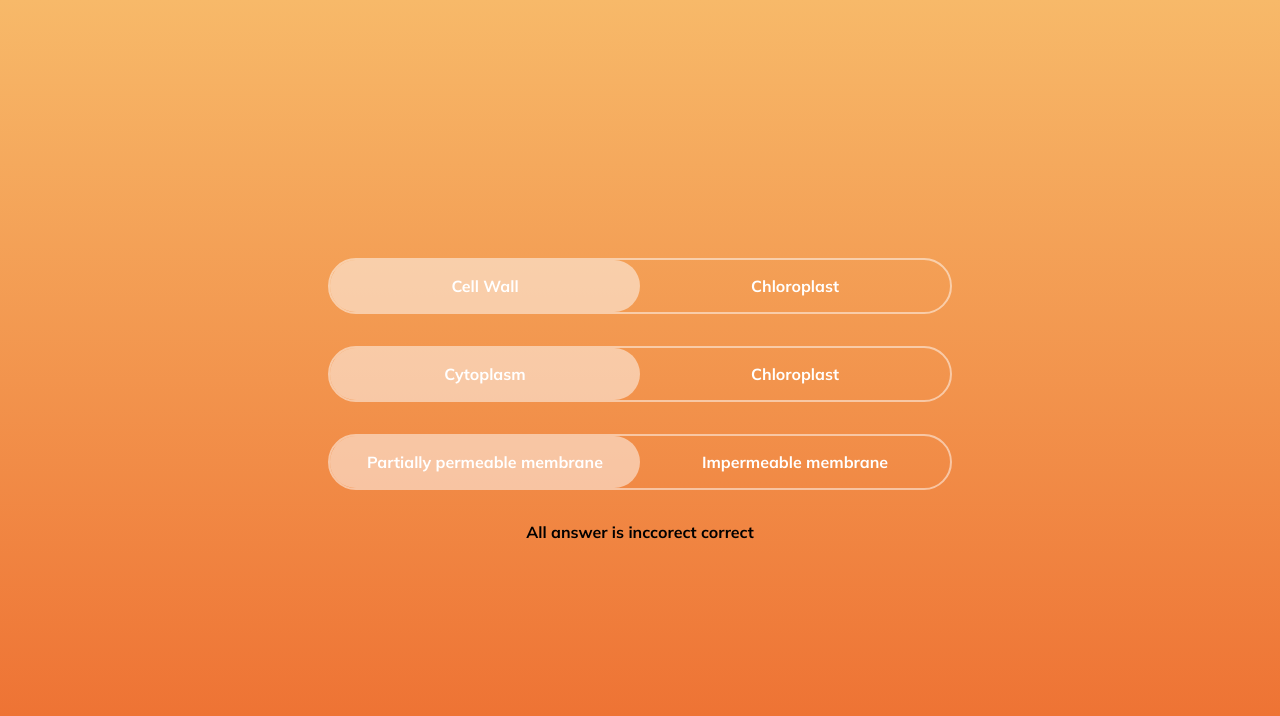
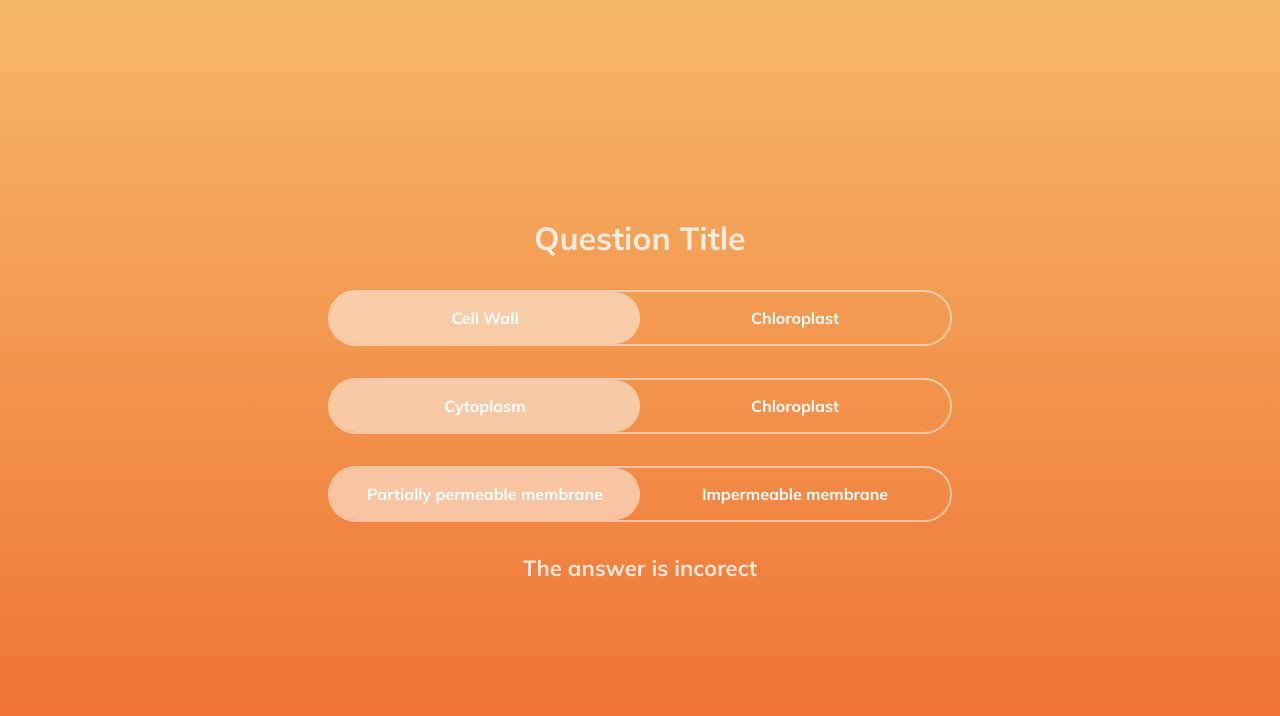
Before and after one commit to michellelclement/react-toggle, a React (Create React App) app: page / in a window 1280 px wide. Shown: the top 716 px of the page. Built offline with nearby package versions, Linux system fonts and the light colour scheme.

Commit message:
Add question title and answer style

```diff
--- a/src/components/Toggles.js
+++ b/src/components/Toggles.js
@@ -32,6 +32,7 @@ const Toggles = () => {
     // Pass down current selected option
     // Pass handleOptionChange so Toggle.js can call it when user selects an option
     <div className="toggles">
+      <h1 className="toggles-question">Question Title</h1>
       {questionsData.map((question) => (
         <Toggle
           key={question.id}
@@ -46,9 +47,9 @@ const Toggles = () => {
 
       {/* Show message if all answers are correct or not */}
       {allCorrect ? (
-        <p>The answer is correct!</p>
+        <p className="toggles-answer">The answer is correct!</p>
       ) : (
-        <p>All answer is inccorect correct</p>
+        <p className="toggles-answer">The answer is incorect</p>
       )}
     </div>
   );
--- a/src/styles/_toggles.scss
+++ b/src/styles/_toggles.scss
@@ -5,7 +5,11 @@
   align-items: center;
   gap: 2rem;
 
-  @include media($m-screen-up) {
+  @include media($l-screen-up) {
     width: 50%;
   }
 }
+
+.toggles-answer {
+  font-size: 22px;
+}
--- a/src/styles/app.scss
+++ b/src/styles/app.scss
@@ -14,6 +14,7 @@
 body {
   font-family: "Mulish", serif;
   font-weight: 700;
+  color: $white;
 }
 
 .app {
```
